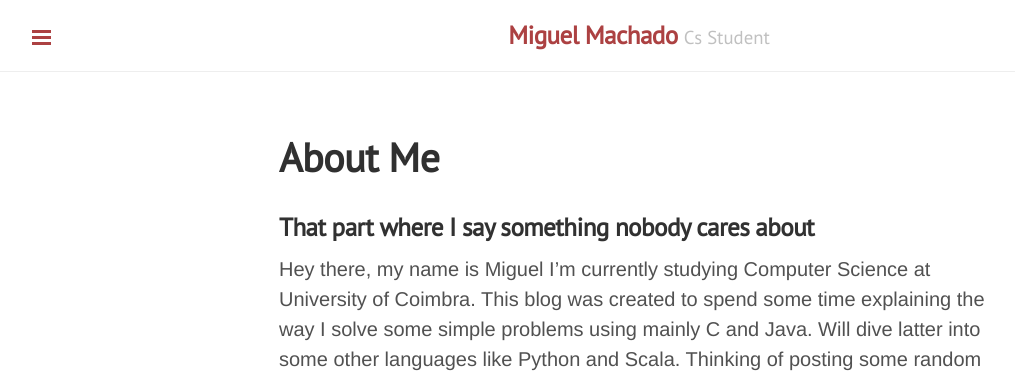
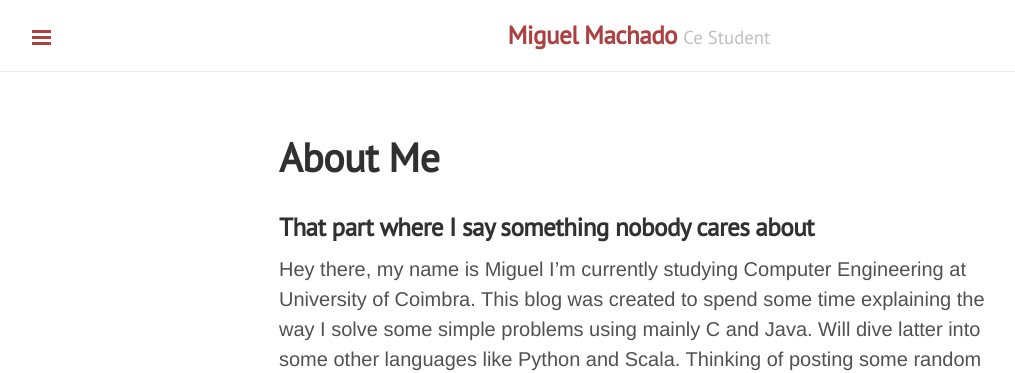
Before and after one commit to Kabombom/kabombom.github.io, a Jekyll site: the page built from about.md, in a window 1280 px wide. Shown: the top 373 px of the page, without its empty margins (1-1016 px from the left). Built offline with Jekyll 4.4.1, drawn with Linux system fonts in a browser that asks for light colours; nearby versions of some CDN libraries; library files that are not in the unit come from our copies; Markdown is read by kramdown in place of the engine named in the settings; some of the changed text lies outside the part shown.

Commit message:
Minor Changes

```diff
--- a/_config.yml
+++ b/_config.yml
@@ -9,7 +9,7 @@ permalink:        /posts/:title/
 
 # User Configuration
 title:            Miguel Machado
-tagline:          'Cs Student'
+tagline:          'Ce Student'
 description:      ''
 url:              kabombom.github.io
 baseurl:          '/'
--- a/about.md
+++ b/about.md
@@ -5,5 +5,5 @@ title: About Me
 
 ###That part where I say something nobody cares about
 
-Hey there, my name is Miguel I'm currently studying Computer Science at University of Coimbra. This blog was created to spend some time explaining the way I solve some simple problems using mainly C and Java. Will dive latter into some other languages like Python and Scala. Thinking of posting some random reviews on anime, not sure though.
+Hey there, my name is Miguel I'm currently studying Computer Engineering at University of Coimbra. This blog was created to spend some time explaining the way I solve some simple problems using mainly C and Java. Will dive latter into some other languages like Python and Scala. Thinking of posting some random reviews on anime, not sure though.
 If you like my blog, you can follow some of my school projects and side projects (not many projects at this time) at [@kabombom](https://github.com/kabombom).
```
Also changed, not shown: 6 other files.
